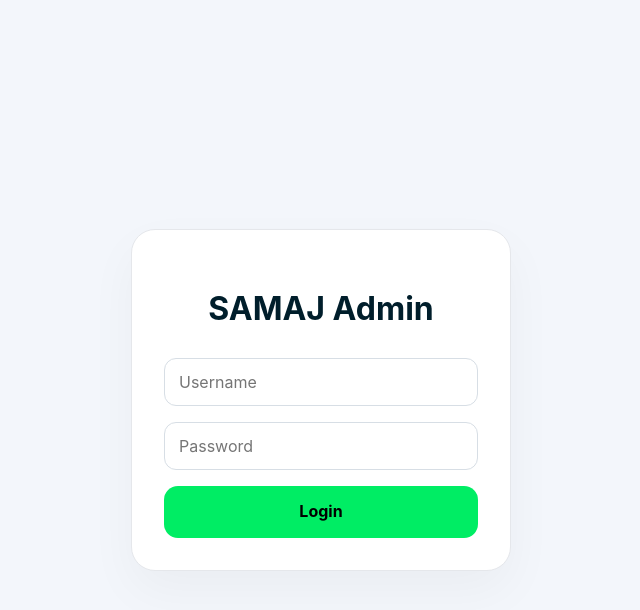
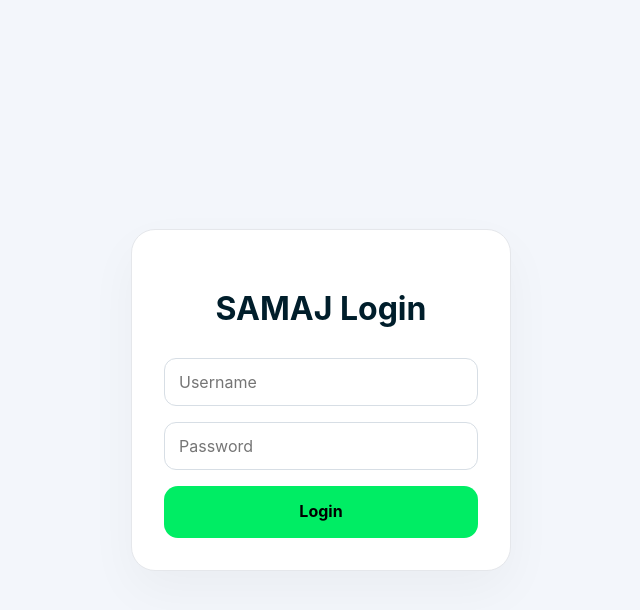
Before and after one commit to suniljlandge/merasamaj, a Flask app: page /login in a window 1280 px wide. Shown: the top 610 px of the page, without its empty margins (319-959 px from the left). Run offline with Flask 3, Linux system fonts and the light colour scheme.

Commit message:
title change on login page

```diff
--- a/samaj/templates/login.html
+++ b/samaj/templates/login.html
@@ -13,7 +13,7 @@
 
   <form class="login-card">
 
-    <h1>SAMAJ Admin</h1>
+    <h1>SAMAJ Login</h1>
 
     <input
       id="username"
```
